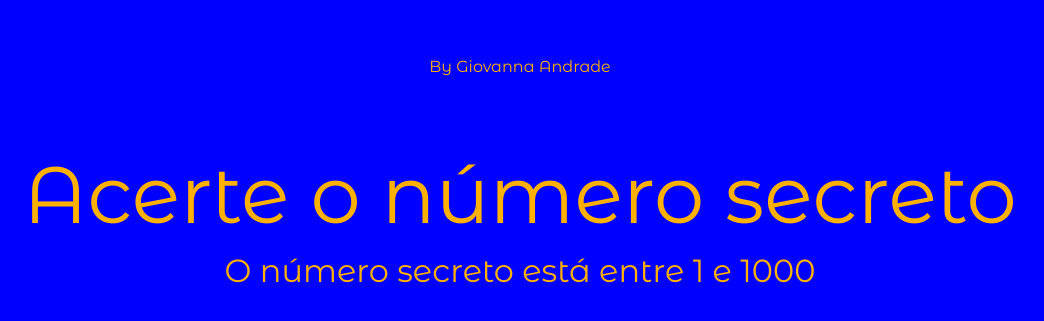
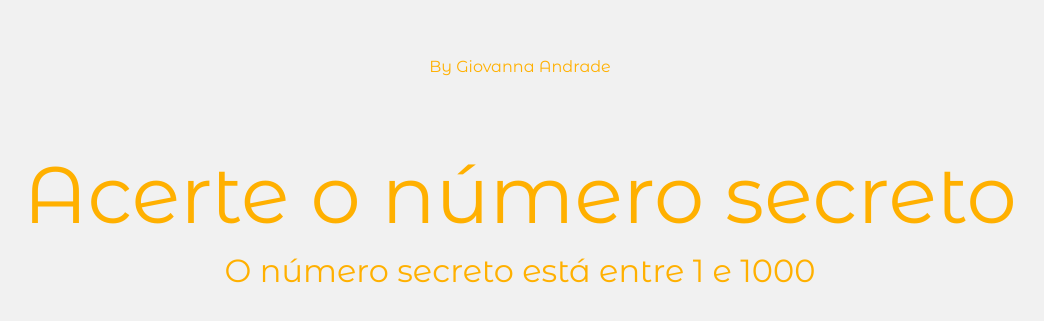
Before and after one commit to giovannaba/jogo-numero-secreto, a plain HTML site: page index.html in a window 1280 px wide. Shown: the part 247-568 px from the top of the page, without its empty margins (120-1164 px from the left). Drawn offline with nearby package versions, Linux system fonts and the light colour scheme.

Commit message:
Atualizar o style.css

```diff
--- a/style.css
+++ b/style.css
@@ -2,7 +2,7 @@
 
 :root {
     --font-family: 'Montserrat Alternates', sans-serif;
-    --bg-color: blue;
+    --bg-color: #F1F1F1;
     --primary-color: #FFB000;
     --second-color: #F5F5DC;
 }
```
